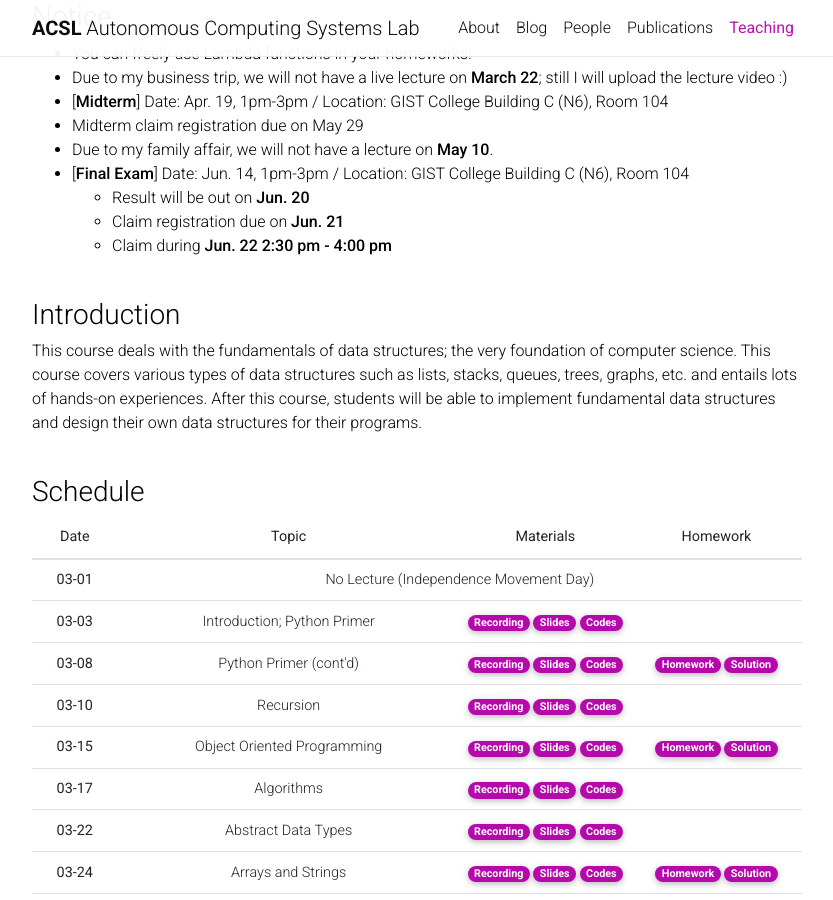
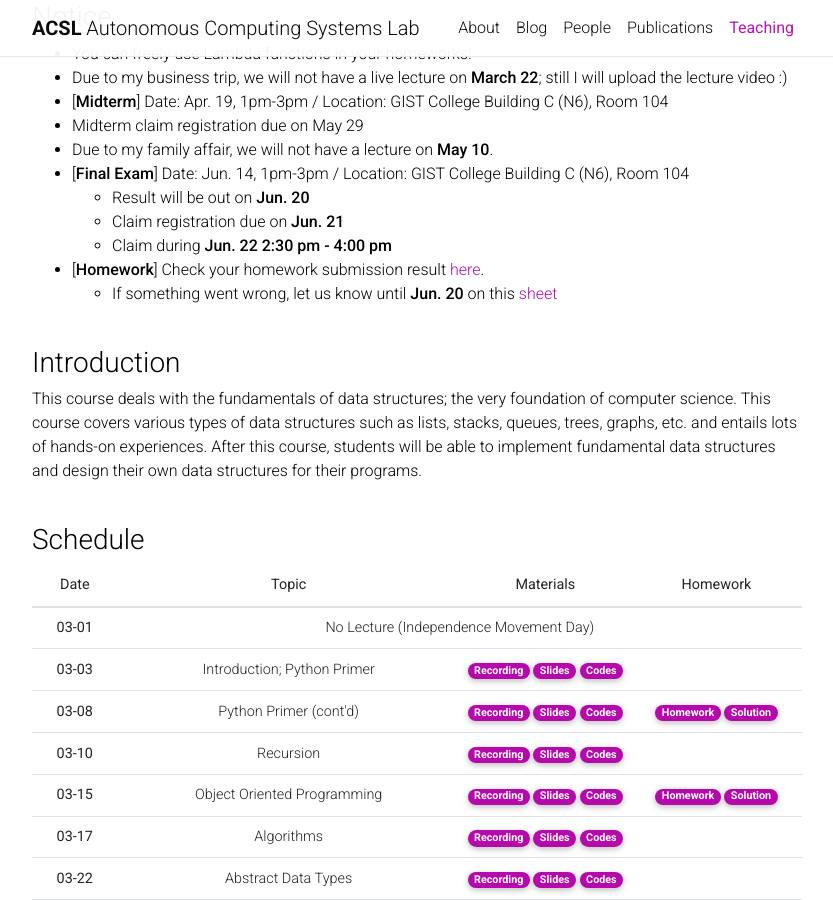
Before and after one commit to Uehwan/Uehwan.github.io, a Jekyll site: the page built from _teaching/datastruct22sp.md, in a window 1280 px wide and 900 px high, scrolled down 507 px. Shown: the whole window, without its empty margins (223-1056 px from the left). Built offline with Jekyll 4.4.1, drawn with Linux system fonts in a browser that asks for light colours; nearby versions of some CDN libraries; comment, search, counter and statistics services are not loaded; a style sheet for code colours, icons or effects is not loaded.

Commit message:
[ds22sp] homework total result

```diff
--- a/_teaching/datastruct22sp.md
+++ b/_teaching/datastruct22sp.md
@@ -28,6 +28,8 @@ Jun-Bo, Kwon (kyle000603@gm.gist.ac.kr)  / Office Hour: Thu 5:00pm-6:00pm / [Zoo
   - Result will be out on **Jun. 20**
   - Claim registration due on **Jun. 21**
   - Claim during **Jun. 22 2:30 pm - 4:00 pm**
+- [**Homework**] Check your homework submission result [here](https://docs.google.com/spreadsheets/d/1zOlDAX1o0DCY2yC28dowLMV5pF4kQlwKywIPv_ML8Ao/edit?usp=sharing).
+  - If something went wrong, let us know until **Jun. 20** on this [sheet](https://docs.google.com/spreadsheets/d/1FX12S1_3DutVXrcKmKA3sSzATFkLR41zHnQ8TD-zawE/edit?usp=sharing)
 <br/>
 <br/>
 
```
